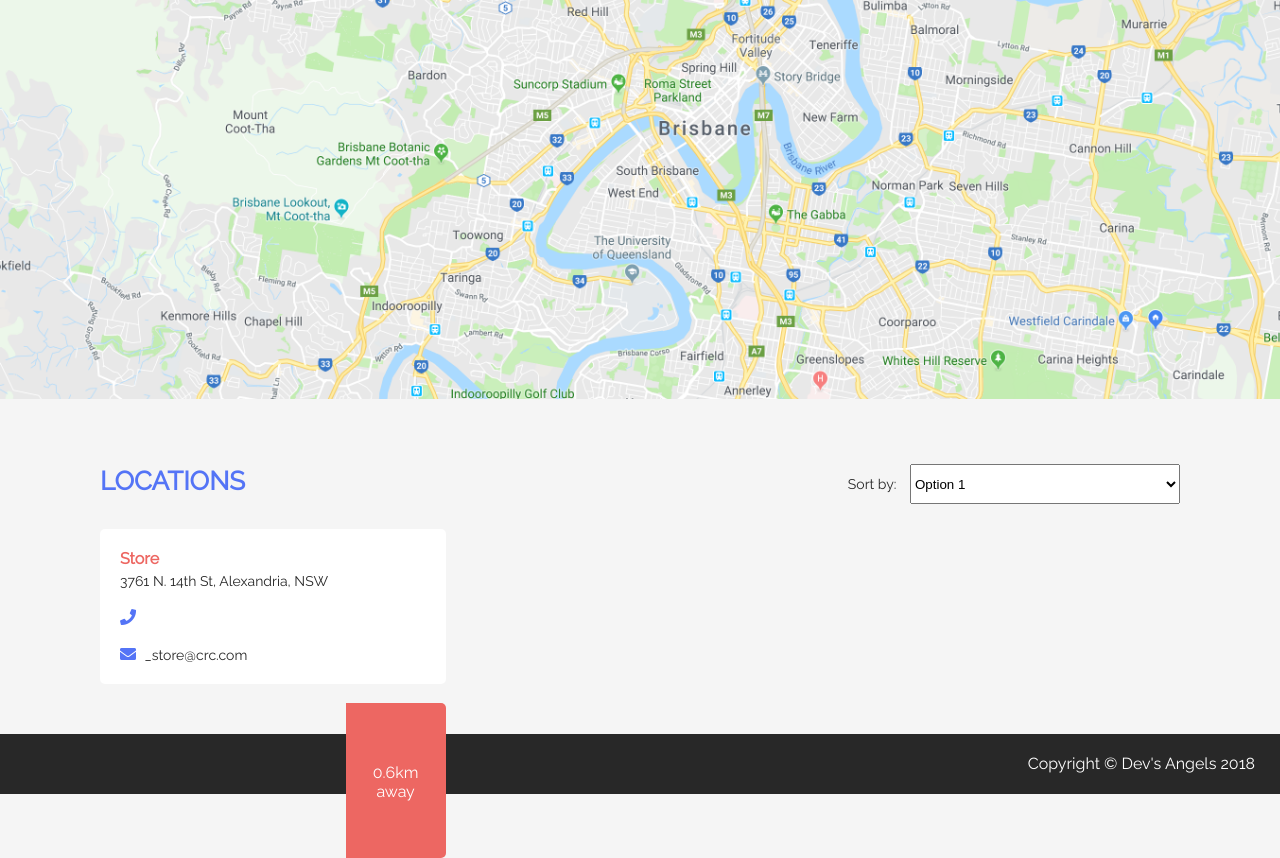
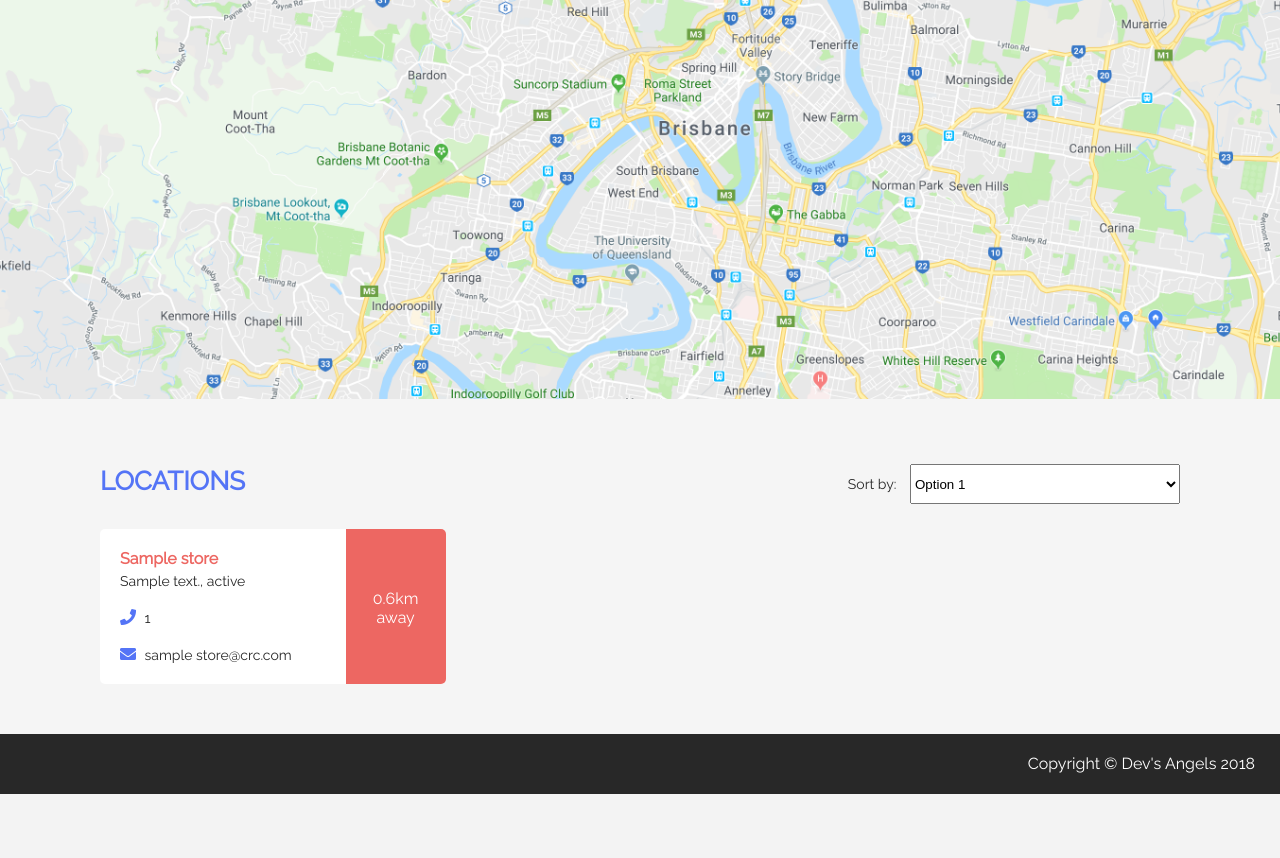
Before and after one commit to aliceHendicott/DjangoWebsite-CarRentalCompany, a Django app: page /stores/ in a window 1280 px wide. Shown: the part 121-979 px from the top of the page. After the commit the page ends 915 px from the top, so only its background shows below. Run offline with Django 3.2, Linux system fonts and the light colour scheme; tables that the repository leaves empty hold one stand-in row (values such as "Sample post"); some libraries are stand-ins or nearby versions.

Commit message:
Cars and Stores model relevant

```diff
--- a/CRC/CarRentalCompany/templates/CarRentalCompany/cars.html
+++ b/CRC/CarRentalCompany/templates/CarRentalCompany/cars.html
@@ -28,10 +28,10 @@ CRC Cars
                     {% for car in cars_list.all %}
                     <div>
                         <div>
-                            <a href="./{{ car.id }}/"><h3>{{ car.car_name }}</h3></a>
+                            <a href="./{{ car.id }}/"><h3>{{ car }}</h3></a>
                             <p><i class="fas fa-car"></i> {{ car.car_bodytype }}</p>
-                            <p><i class="fas fa-user-alt"></i> Seats up to {{ car.car_seatingCapacity }} people</p>
-                            <p><i class="fas fa-cog"></i> {{ car.car_transmission }}</p>
+                            <p><i class="fas fa-user-alt"></i> Seats up to {{ car.car_seating_capacity }} people</p>
+                            <p><i class="fas fa-cog"></i> {{ car.car_standard_transmission }}, {{ car.car_drive }}</p>
                         </div>
                         <div>0.6km away</div>
                     </div>
--- a/CRC/CarRentalCompany/templates/CarRentalCompany/stores.html
+++ b/CRC/CarRentalCompany/templates/CarRentalCompany/stores.html
@@ -28,11 +28,11 @@ CRC Stores
         {% for store in stores_list.all %}
         <div>
             <div>
-                <h3>{{ store.store_location }} Store</h3>
-                <p>3761 N. 14th St, Alexandria, NSW</p>
-                <p><i class="fas fa-phone"></i> {{ store.store_phone_number }}</p>
+                <h3>{{ store.store_name }}</h3>
+                <p>{{ store.store_address }}, {{ store.store_state }}</p>
+                <p><i class="fas fa-phone"></i> {{ store.store_phone }}</p>
                 <!-- Django template tags -->
-                <p><i class="fas fa-envelope"></i> {{ store.store_location|lower }}_store@crc.com</p>
+                <p><i class="fas fa-envelope"></i> {{ store.store_name|lower }}@crc.com</p>
             </div>
             <div>0.6km away</div>
         </div>
```
